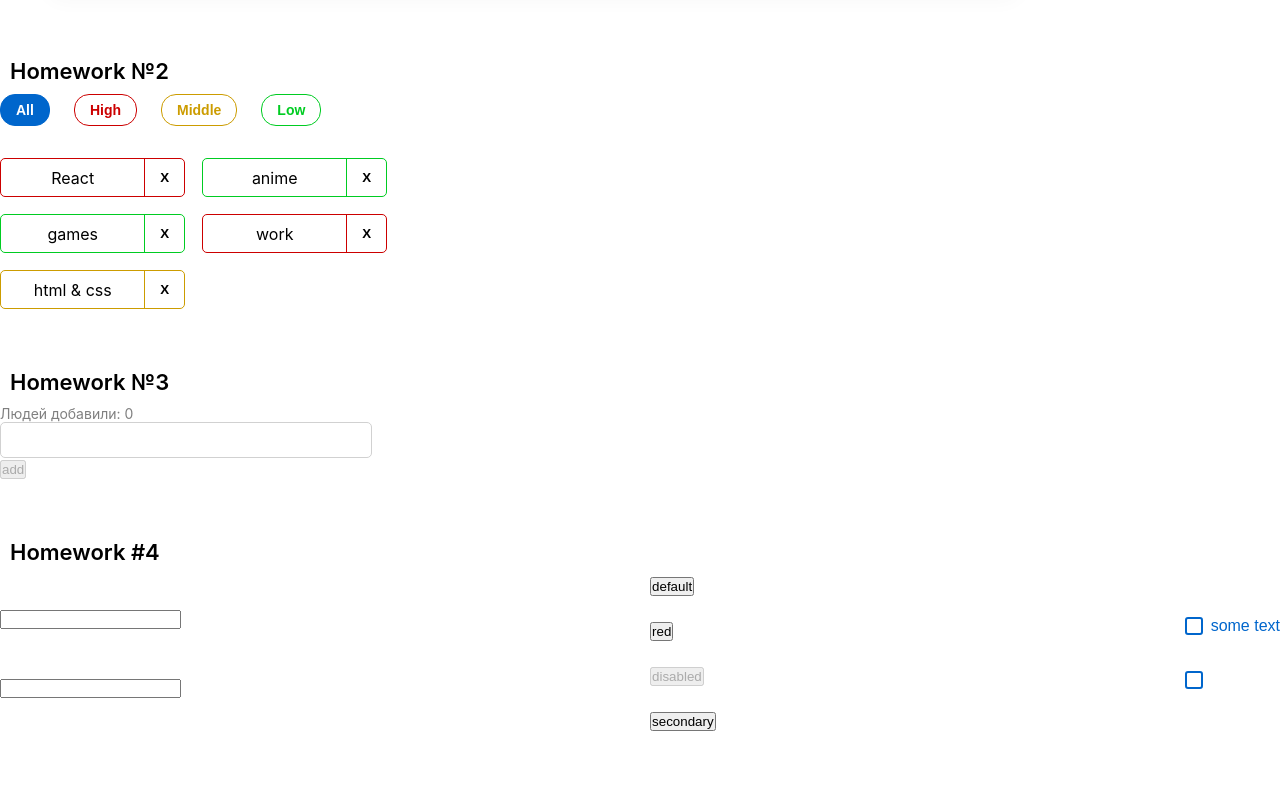
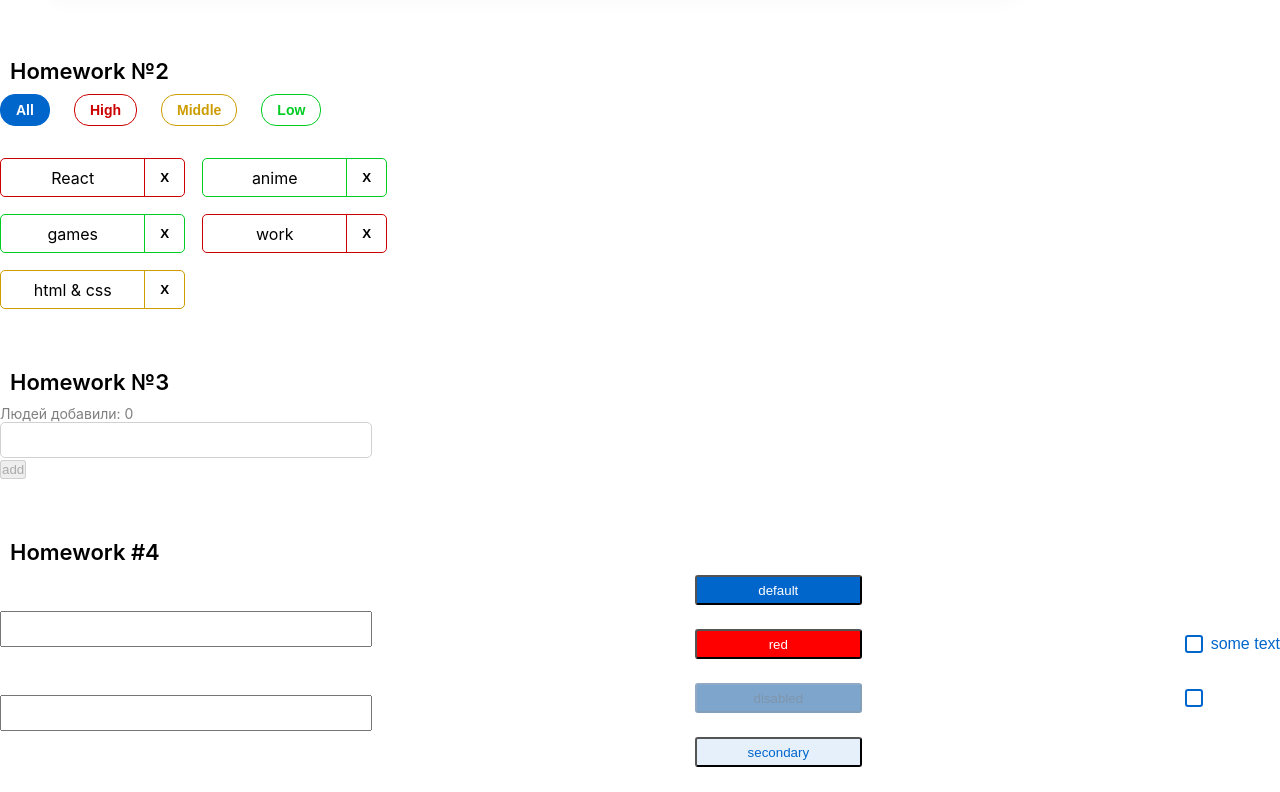
Before and after one commit to alx8437/homework1, a React (Create React App) app: page / in a window 1280 px wide. Shown: the part 271-1063 px from the top of the page. Before the commit the page ends 1027 px from the top, so only its background shows below. Built offline with nearby package versions, Linux system fonts and the light colour scheme.

Commit message:
HW4 apply some styles

```diff
--- a/src/s2-homeworks/hw04/Stand.module.css
+++ b/src/s2-homeworks/hw04/Stand.module.css
@@ -23,5 +23,5 @@
 }
 
 .spanClassName {
-    color: red;
+    font-size: 10px;
 }
--- a/src/s2-homeworks/hw04/common/c1-SuperInputText/SuperInputText.module.css
+++ b/src/s2-homeworks/hw04/common/c1-SuperInputText/SuperInputText.module.css
@@ -2,6 +2,8 @@
 }
 
 .input {
+    width: 372px;
+    height: 36px;
 }
 
 .inputWrapper {
@@ -17,4 +19,5 @@
 }
 
 .error {
+    color: #cc1439;
 }
--- a/src/s2-homeworks/hw04/common/c2-SuperButton/SuperButton.module.css
+++ b/src/s2-homeworks/hw04/common/c2-SuperButton/SuperButton.module.css
@@ -1,16 +1,26 @@
 .button {
+    border-radius: 3px;
+    padding: 5px 24px;
+    width: 167px;
+    height: 30px;
 }
 
 .disabled {
 }
 
 .secondary {
+    background: #e5f0fa;
+    color: #06c;
 }
 
 .default {
+    background: #06c;
+    color: #fff;
 }
 
 .red {
+    background-color: red;
+    color: #fff;
 }
 
 .default:hover {
@@ -33,4 +43,7 @@
 }
 
 .button:disabled {
+    background: #004d99;
+    opacity: 0.5;
+    color: #002e5c;
 }
```
